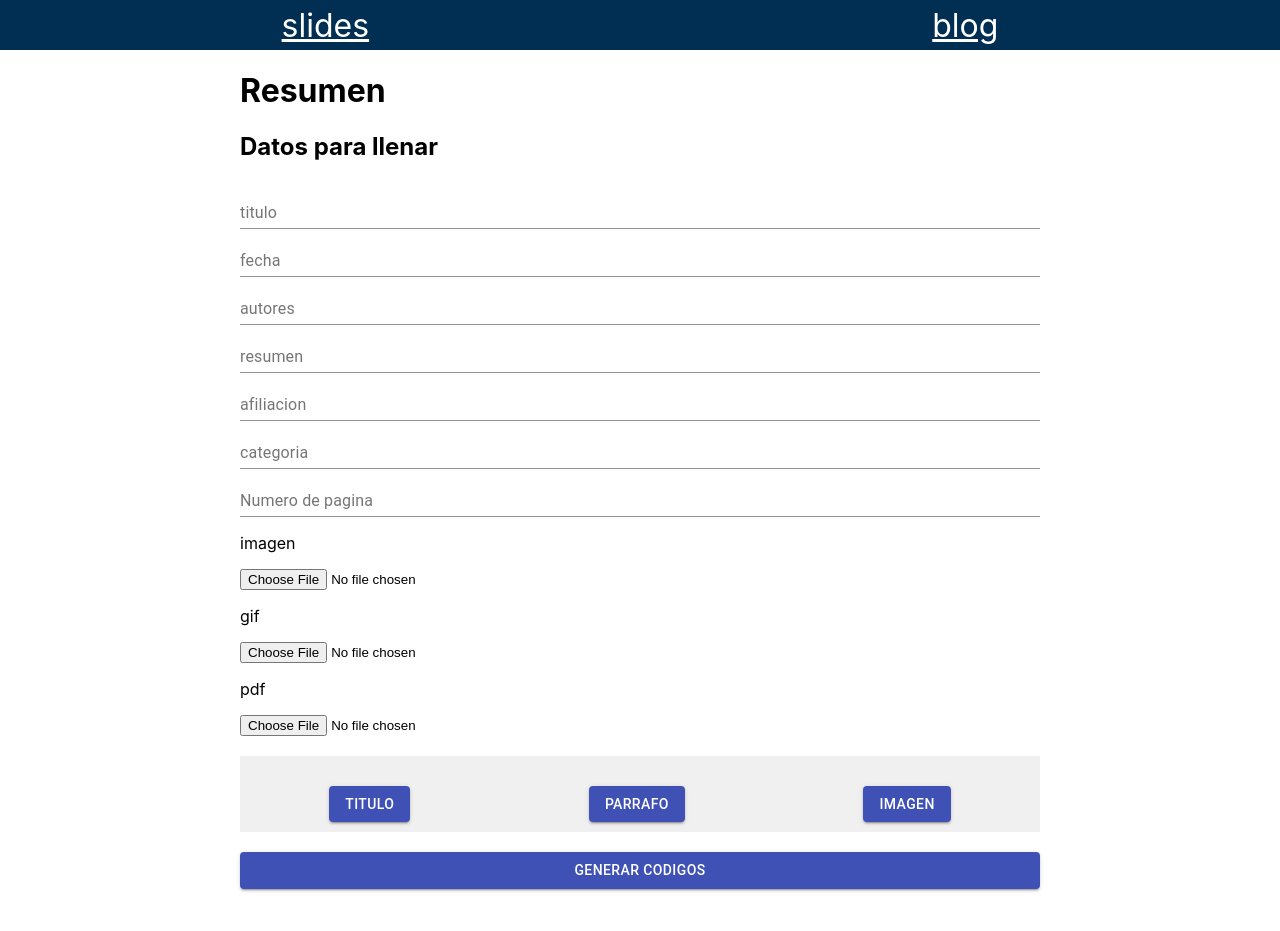
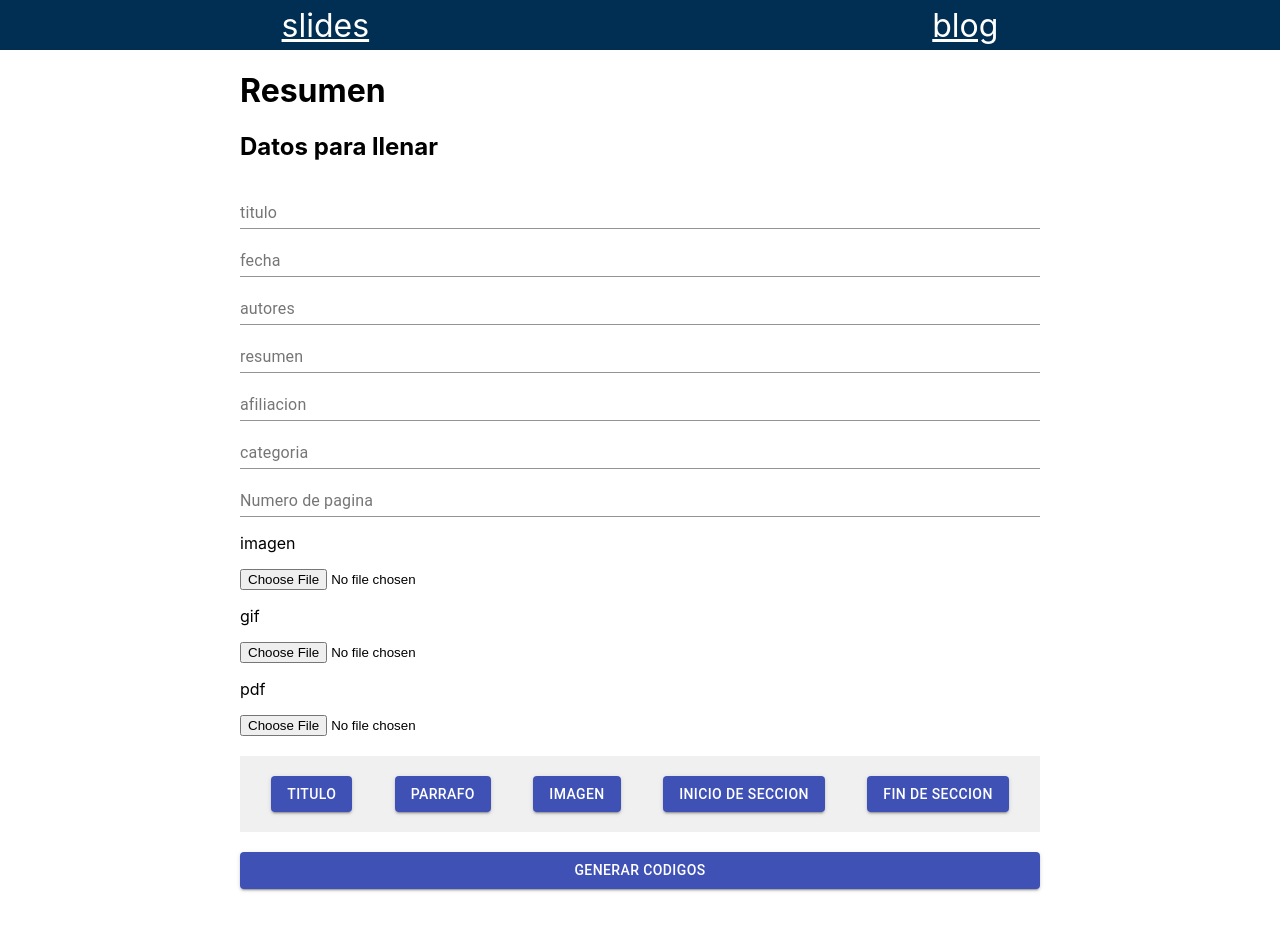
Before and after one commit to jahelsantiago/DIME, a React (Create React App) app: page /blog in a window 1280 px wide. Shown: the top 931 px of the page. Built offline with nearby package versions, Linux system fonts and the light colour scheme.

Commit message:
up and down implemented and generate code

```diff
--- a/src/Sections/BlogGeneratorUtils.js
+++ b/src/Sections/BlogGeneratorUtils.js
@@ -1,3 +1,5 @@
+const kinds = {titulo : "titulo", parrafo : "parrafo", imagen : "imagen", inicio : "inicio de seccion", fin: "fin de seccion" }
+
 function generateUrl(pageNumber, domain = "152"){
     return(`/apex/f?p=${domain}:${pageNumber}`)
 }
@@ -37,6 +39,7 @@ export const generateCodigoResumen = (inputs) => {
 
 
 export const generateCodigoPaginaCompleta = (inputs) => {
+    console.log(inputs)
     return `
     <style>
         .limits{
@@ -107,6 +110,54 @@ export const generateCodigoPaginaCompleta = (inputs) => {
 </div>
 <div class="blog-container">
     <img src="${inputs.gif}"/>
-    <iframe src="${inputs.pdf}" width="100%" allow="autoplay"></iframe>
+    ${getSectionsCode(inputs.sections)}
 </div>`
 }
+
+function getSectionsCode(sections = []){
+    console.log(sections)
+    let code = ""
+    sections.forEach(item => {
+        code = code.concat(getSection(item))
+    })
+    console.log(code)
+    return code
+}
+
+function getSection(section){
+    if (section.kind === kinds.parrafo){
+        return getParagraph(section.payload)
+    }
+    if(section.kind === kinds.titulo){
+        return getTitle(section.payload)
+    }
+    if(section.kind === kinds.imagen){
+        return getBlogImage(section.payload)
+    }
+    if (section.kind === kinds.inicio){
+        return getSectionStart(section.payload.back, section.payload.color)
+    }
+    if (section.kind === kinds.fin){
+        return getSectionEnd()
+    }
+}
+
+function getTitle(title){
+    return `<h3>${title}</h3>`
+}
+
+function getParagraph(p){
+    return `<p>${p}</p>`
+}
+
+function getBlogImage(src){
+    return `<img src="${src}" class="image-blog" />`
+}
+
+function getSectionStart(background, color){
+    return `<div class="blog-section" style="background-color: ${background}; color: ${color};">`
+}
+
+function getSectionEnd(){
+    return `</div>`
+}
--- a/src/Sections/BlogNews.js
+++ b/src/Sections/BlogNews.js
@@ -1,12 +1,12 @@
 import "./BlogNews.css"
 import React, { useState } from 'react'
-import TextField from '@material-ui/core/TextField';
 import { generateCodigoPaginaCompleta, generateCodigoResumen } from './BlogGeneratorUtils';
 import { uploadFile } from "../firebase/storageActions";
 import { Button } from "@material-ui/core";
 import TextFieldGenerator from "../components/TextFieldGenerator";
 import InputFileGenerator from "../components/InputFileGenerator";
 import PaginaCompleta from "./PaginaCompleta";
+import useArray from "../components/useArray";
 
 /**The fields of the files inputs */
 const filesInputs = ["imagen", "gif", "pdf"]
@@ -31,11 +31,13 @@ export const BlogNews = () => {
     const [ReportePaginaCompleta, setReportePaginaCompleta] = useState("")
     const [ReporteSeccionResumen, setReporteSeccionResumen] = useState("")
 
+    const [sections , push, remove, edit, up, down] = useArray() //array to sabe de sections
+
     const generarResumen = async () => {
         const imagen = await uploadFile(inputs.imagen)
         const gif = await uploadFile(inputs.gif)
         const pdf = await uploadFile(inputs.pdf)
-        setReportePaginaCompleta(generateCodigoPaginaCompleta({...inputs, ...{imagen, gif, pdf}}))
+        setReportePaginaCompleta(generateCodigoPaginaCompleta({...inputs, ...{imagen, gif, pdf}, sections}))
         setReporteSeccionResumen(generateCodigoResumen({...inputs, ...{imagen, gif, pdf}}))
     }
 
@@ -46,7 +48,7 @@ export const BlogNews = () => {
             <div className = "inputs-continer" >
                 <TextFieldGenerator textInputs = {textInputs} inputs = {inputs} setInputs = {setInputs}/>
                 <InputFileGenerator filesInputs = {filesInputs} inputs = {inputs}/>
-                <PaginaCompleta/>
+                <PaginaCompleta sections = {sections} push = {push} remove = {remove} edit = {edit} up = {up} down = {down}/>
 
                 <br/>
                 <Button onClick = {generarResumen} variant="contained" color="primary">Generar Codigos</Button>
--- a/src/Sections/PaginaCompleta.css
+++ b/src/Sections/PaginaCompleta.css
@@ -7,11 +7,23 @@
 
 .completa-container{
     margin-top: 20px;
-    padding-top: 20px;
+    padding: 10px;
     background-color: rgb(240, 240, 240);
 }
 
 .completa-item{
     margin-top: 10px;
     width: 100%;
+    background-color: white;
+    display: flex;
+    align-items: center;
+    border-radius: 20px;
+    padding: 10px;
 }
+
+.incio-seccion{
+    align-items: center;
+    display: flex;
+    justify-content: space-between;
+    width: 100%;
+}
--- a/src/Sections/PaginaCompleta.js
+++ b/src/Sections/PaginaCompleta.js
@@ -1,28 +1,24 @@
 import { Button, IconButton, TextField } from '@material-ui/core'
-import React, { useState } from 'react'
+import React from 'react'
 import useArray from '../components/useArray'
 import "./PaginaCompleta.css"
 
-const kinds = {titulo : "titulo", parrafo : "parrafo", imagen : "imagen" }
+const kinds = {titulo : "titulo", parrafo : "parrafo", imagen : "imagen", inicio : "inicio de seccion", fin: "fin de seccion" }
 
 
 
 
-export default function PaginaCompleta() {
-
-    const [sections , push, remove, edit] = useArray()
-
-    console.log(sections)
+export default function PaginaCompleta({sections , push, remove, edit, up, down}) {
     return (
         <div className = "completa-container">
             <div className = "">
                 {sections.map((item,index)=>(
-                    <ItemSeccion item = {item} index = {index} deleteItem = {()=>{remove(index)}} edit = {edit}/>
+                    <ItemSeccion item = {item} index = {index} deleteItem = {()=>{remove(index)}} edit = {edit} up = {()=>{up(index)}} down = {()=>down(index)}/>
                 ))}
             </div>
             <div className = "completa-buttons">
                 {Object.keys(kinds).map((item, idx)=>(
-                    <Button onClick = {()=>push({kind : item, payload : ""})} variant="contained" color="primary" key = {idx}>{item}</Button>
+                    <Button onClick = {()=>push({kind : kinds[item], payload : ""})} variant="contained" color="primary" key = {idx}>{kinds[item]}</Button>
                 ))}
             </div>
 
@@ -31,11 +27,22 @@ export default function PaginaCompleta() {
 }
 
 
-function ItemSeccion({item, index, deleteItem, edit}){
+/**
+ * Retorna un componente correspondiente a una seccion
+ * @param {*} param0
+ * @returns
+ */
+function ItemSeccion({item, index, deleteItem, edit, up, down}){
     return(
         <div className = "completa-item">
             <IconButton onClick = {deleteItem}>
                 x
+            </IconButton>
+            <IconButton onClick = {up}>
+                🡩
+            </IconButton>
+            <IconButton onClick = {down}>
+                🡫
             </IconButton>
             {getField(item, index, edit)}
         </div>
@@ -43,12 +50,20 @@ function ItemSeccion({item, index, deleteItem, edit}){
 }
 
 
+/**
+ * Retorn un Field Texto o Input FIle segun el tipo de input.kind lo requiera
+ * @param {*} item
+ * @param {*} index
+ * @param {*} edit
+ * @returns
+ */
 function getField(item, index, edit){
     if(item.kind === kinds.titulo || item.kind === kinds.parrafo){
         return <TextField
                     className = "inputs"
                     label = {item.kind}
                     value = {item.payload}
+                    variant = {"outlined"}
                     onChange = {(e)=>{edit(index, {...item, payload : e.target.value})}}
                     style = {{width : "90%"}}
                     multiline = {true}
@@ -59,4 +74,31 @@ function getField(item, index, edit){
     if(item.kind === kinds.imagen){
         return <input type="file" accept="image/png, image/jpeg" onChange = {(e)=>{item.payload = e.target.files[0]}}/>
     }
+
+    if(item.kind === kinds.inicio){
+        return(
+            <div className = "incio-seccion">
+                <h2>
+                    Inicio de Seccion
+                </h2>
+                <input type="color" id="back" name="back"value={item.payload.back} onChange = {(e)=>edit(index, {...item, payload : {...item.payload, back : e.target.value}})}/>
+                <label for="back">
+                    Color Background
+                </label>
+                <input type="color" id="letra" name="letra"value={item.payload.letra} onChange = {(e)=>edit(index, {...item, payload : {...item.payload, letra : e.target.value}})}/>
+                <label for="letra">
+                    Color Letra
+                </label>
+            </div>
+
+        )
+    }
+
+    if(item.kind === kinds.fin){
+        return(
+            <h2>
+                Fin de seccion
+            </h2>
+        )
+    }
 }
--- a/src/components/useArray.js
+++ b/src/components/useArray.js
@@ -15,7 +15,32 @@ function useArray(){
         setarray(prev => [...prev.slice(0,index), elem, ...prev.slice(index + 1, prev.length)])
     }
 
-    return [array, push, remove, edit]
+
+    function swap(indexA, indexB){
+        const newArray = [...array]
+        const itemA = newArray[indexA]
+        const itemB = newArray[indexB]
+        newArray[indexA] = itemB
+        newArray[indexB] = itemA
+        setarray(newArray)
+    }
+
+    function down(index){
+        if(index === array.length - 1){
+            return
+        }
+        swap(index, index + 1)
+    }
+
+    function up(index){
+        if(index === 0){
+            return
+        }
+        swap(index, index - 1)
+
+    }
+
+    return [array, push, remove, edit, up, down]
 }
 
 export default useArray
--- a/src/index.css
+++ b/src/index.css
@@ -1,3 +1,7 @@
+*{
+  box-sizing: border-box;
+}
+
 body {
   margin: 0;
   font-family: -apple-system, BlinkMacSystemFont, 'Segoe UI', 'Roboto', 'Oxygen',
```
